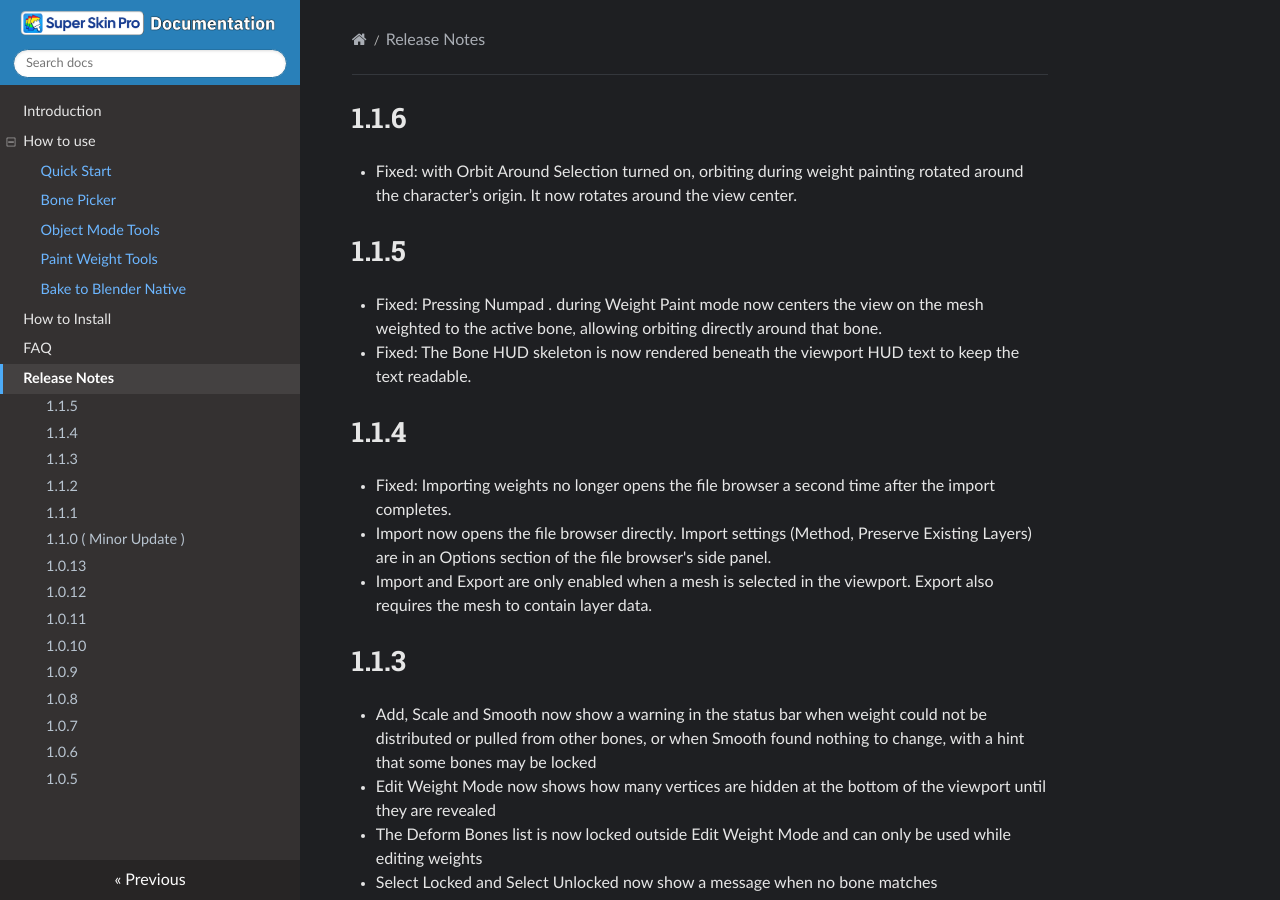
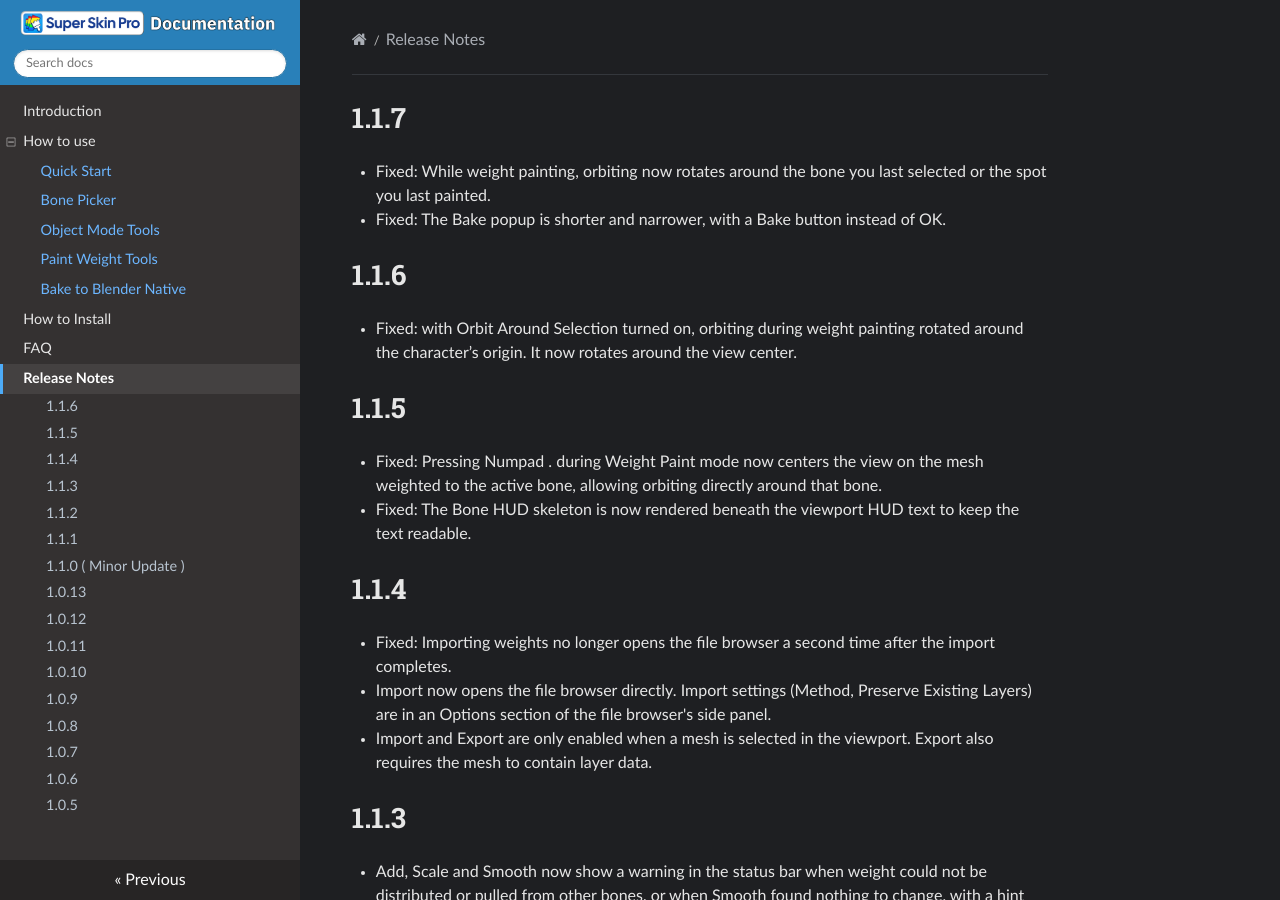
Before and after one commit to tonmaiart/superskinpro-docs, an MkDocs documentation site: the page built from docs/release_notes.md, in a window 1280 px wide and 900 px high. Built offline with MkDocs 1.6.1, drawn with Linux system fonts in a browser that asks for light colours; nearby versions of some CDN libraries.

Commit message:
Add 1.1.7 release notes: weight-paint orbit pivot and smaller Bake popup
Co-Authored-By: Claude Opus 5.5 <noreply@anthropic.com>

```diff
--- a/docs/release_notes.md
+++ b/docs/release_notes.md
@@ -1,3 +1,9 @@
+# 1.1.7
+
+- Fixed: While weight painting, orbiting now rotates around the bone you last selected or the spot you last painted.
+
+- Fixed: The Bake popup is shorter and narrower, with a Bake button instead of OK.
+
 # 1.1.6
 
 - Fixed: with Orbit Around Selection turned on, orbiting during weight painting rotated around the character’s origin. It now rotates around the view center.
```
